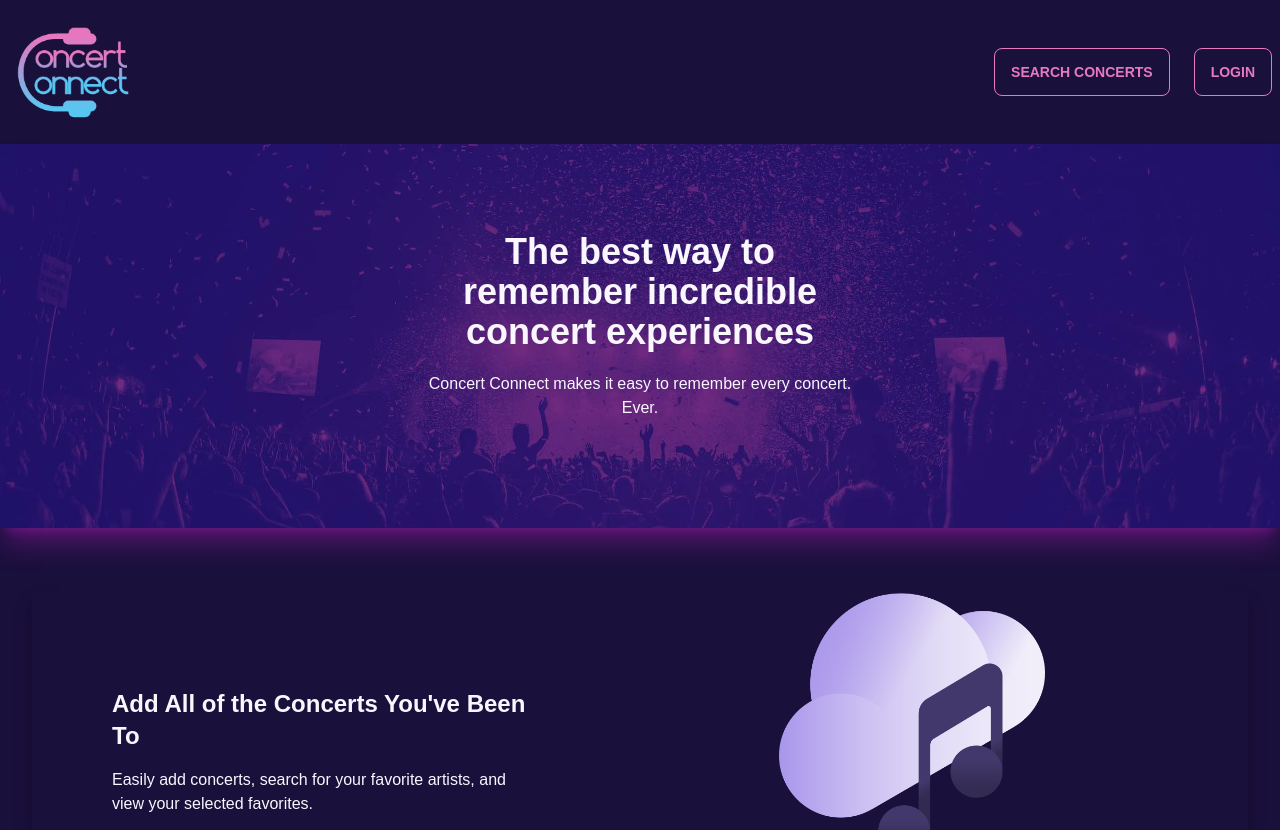
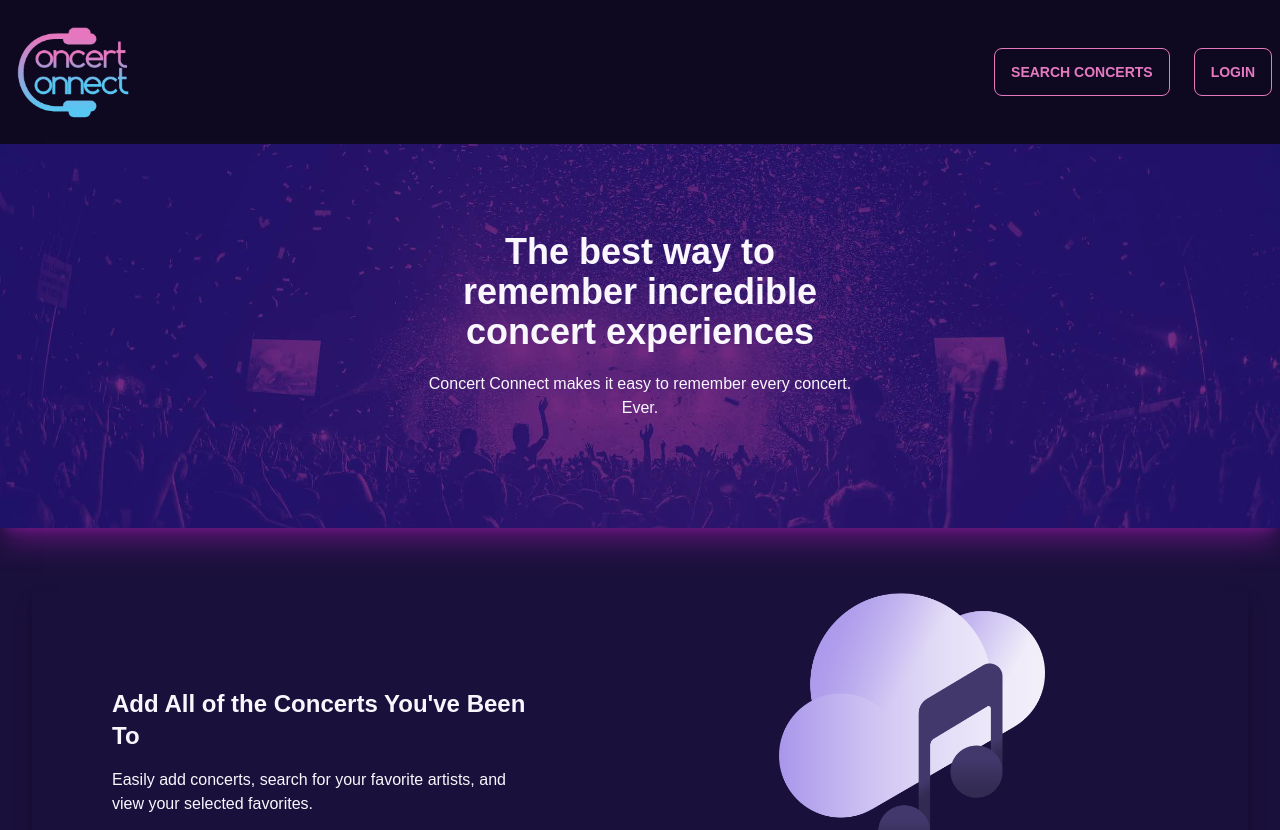
Before and after one commit to Sabplpz/Concert-Connect, a React (Create React App) app in the folder client/: page / in a window 1280 px wide. Shown: the top 830 px of the page. Built offline with nearby package versions, Linux system fonts and the light colour scheme.

Commit message:
Changed header color

```diff
--- a/client/src/components/header.js
+++ b/client/src/components/header.js
@@ -81,7 +81,7 @@ const Header = () => {
   };
 
   return (
-    <div className="navbar bg-base-100 flex md:flex-wrap flex-row justify-stretch">
+    <div className="navbar  bg-base-200 flex md:flex-wrap flex-row justify-stretch">
       <div className="basis-1/2 justify-start">
         <div>
           <a href="/">
```
